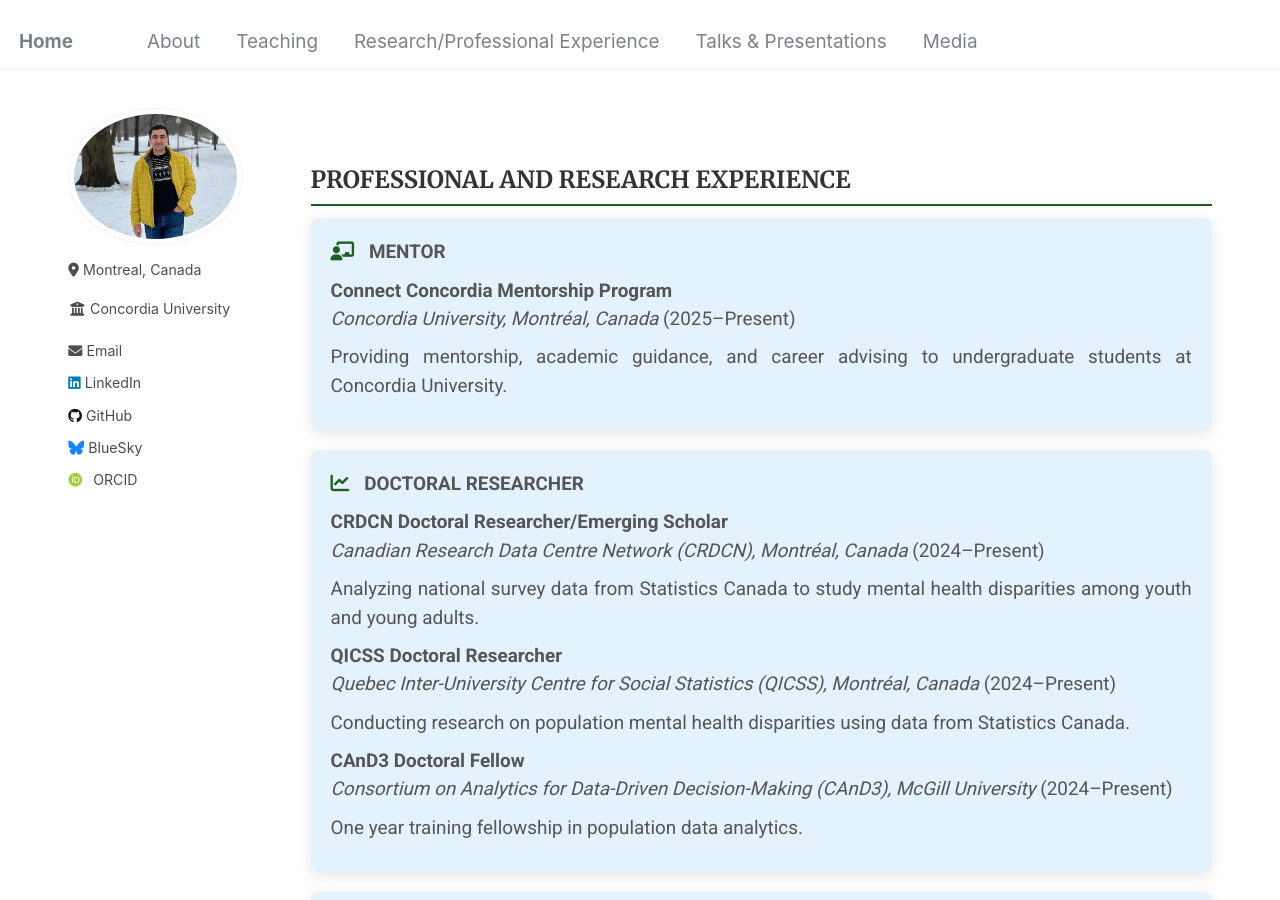
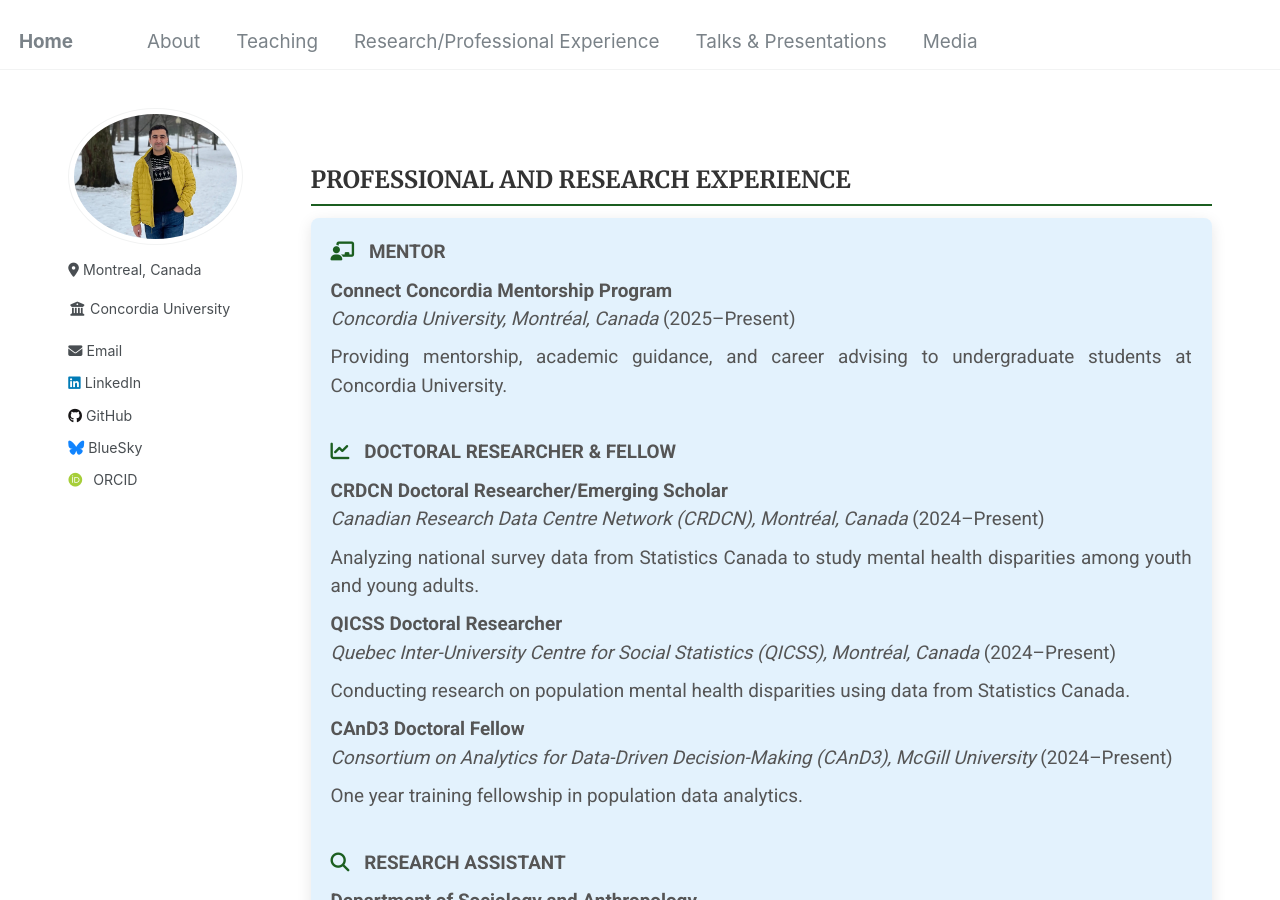
Before and after one commit to Mohsnmonji/mohsnmonji.github.io, a Jekyll site: the page built from _pages/Curriculum Vitae.md, in a window 1280 px wide and 900 px high. Built offline with Jekyll 4.4.1, drawn with Linux system fonts in a browser that asks for light colours; some web fonts are replaced.

Commit message:
Update Curriculum Vitae.md

```diff
--- a/_pages/Curriculum Vitae.md
+++ b/_pages/Curriculum Vitae.md
@@ -58,10 +58,10 @@ author_profile: true
     <p><i class="fas fa-chalkboard-teacher cv-icon"></i> <strong>MENTOR</strong></p>
     <p><strong>Connect Concordia Mentorship Program</strong><br><em>Concordia University, Montréal, Canada</em> (2025–Present)</p>
     <p>Providing mentorship, academic guidance, and career advising to undergraduate students at Concordia University.</p>
-  </div>
 
-  <div class="teaching-card">
-    <p><i class="fas fa-chart-line cv-icon"></i> <strong>DOCTORAL RESEARCHER</strong></p>
+    <br>
+
+    <p><i class="fas fa-chart-line cv-icon"></i> <strong>DOCTORAL RESEARCHER & FELLOW</strong></p>
     <p><strong>CRDCN Doctoral Researcher/Emerging Scholar</strong><br><em>Canadian Research Data Centre Network (CRDCN), Montréal, Canada</em> (2024–Present)</p>
     <p>Analyzing national survey data from Statistics Canada to study mental health disparities among youth and young adults.</p>
 
@@ -70,9 +70,9 @@ author_profile: true
 
     <p><strong>CAnD3 Doctoral Fellow</strong><br><em>Consortium on Analytics for Data-Driven Decision-Making (CAnD3), McGill University</em> (2024–Present)</p>
     <p>One year training fellowship in population data analytics.</p>
-  </div>
 
-  <div class="teaching-card">
+    <br>
+
     <p><i class="fas fa-search cv-icon"></i> <strong>RESEARCH ASSISTANT</strong></p>
     <p><strong>Department of Sociology and Anthropology</strong><br><em>Concordia University</em> (2022–Present)</p>
     <p>Research assistant in two SSHRC- and FRQSC-funded projects led by Prof. Matthew Unger on law, criminalization, and Indigenous communities in Canada.</p>
@@ -83,9 +83,9 @@ author_profile: true
     <p><strong>Applied Artificial Intelligence Institute</strong><br><em>Concordia University</em> (Jun–Sep 2023)</p>
     <p>Research assistant to Prof. Tristan Glatard in a project on gender equity in AI.<br>
     <em>Publication:</em> <a href="https://affectingmachines.net/" target="_blank">Normative Principles for Gender Equity in AI</a></p>
-  </div>
 
-  <div class="teaching-card">
+    <br>
+
     <p><i class="fas fa-book cv-icon"></i> <strong>CONTRIBUTING AUTHOR / EDITOR</strong></p>
     <p><strong>Responsible AI Working Group</strong><br><em>All Tech is Human</em> (Jul–Oct 2023)</p>
     <p>Contributed to the 2023 edition of the <em>Responsible Tech Guide</em>.<br>
```
